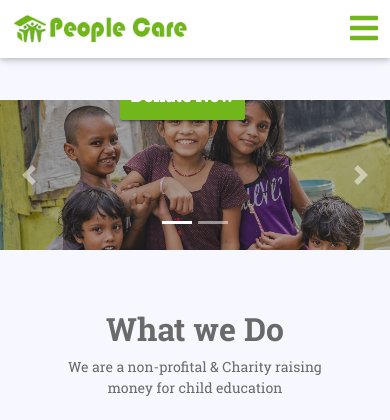
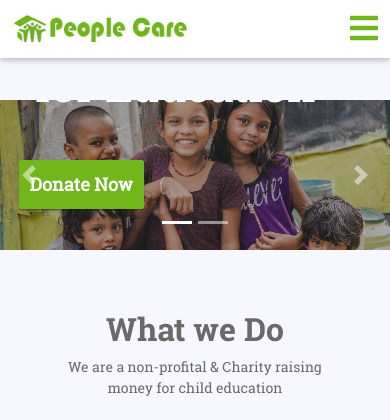
Before and after one commit to Dhruvi-shah-5040/TSFpayment_gateway, a Django app: page / in a window 390 px wide. Shown: the top 420 px of the page. Run offline with Django 3.2, Linux system fonts and the light colour scheme; some libraries are stand-ins or nearby versions.

Commit message:
Update index.html

```diff
--- a/app1/templates/index.html
+++ b/app1/templates/index.html
@@ -11,6 +11,16 @@
     <link rel="stylesheet" href="{% static 'assets/css/bootstrap.min.css' %}">
     <link rel="stylesheet" href="{% static 'assets/css/fontawsom-all.min.css' %}">
     <link rel="stylesheet" type="text/css" href="{% static 'assets/css/style.css' %}" />
+    <style>
+        @media only screen and (max-width: 600px) {
+
+        .slider-detail .vbh .btn {
+                position:absolute;
+            }
+        }
+
+        }
+    </style>
 </head>
 
     <body>
```
